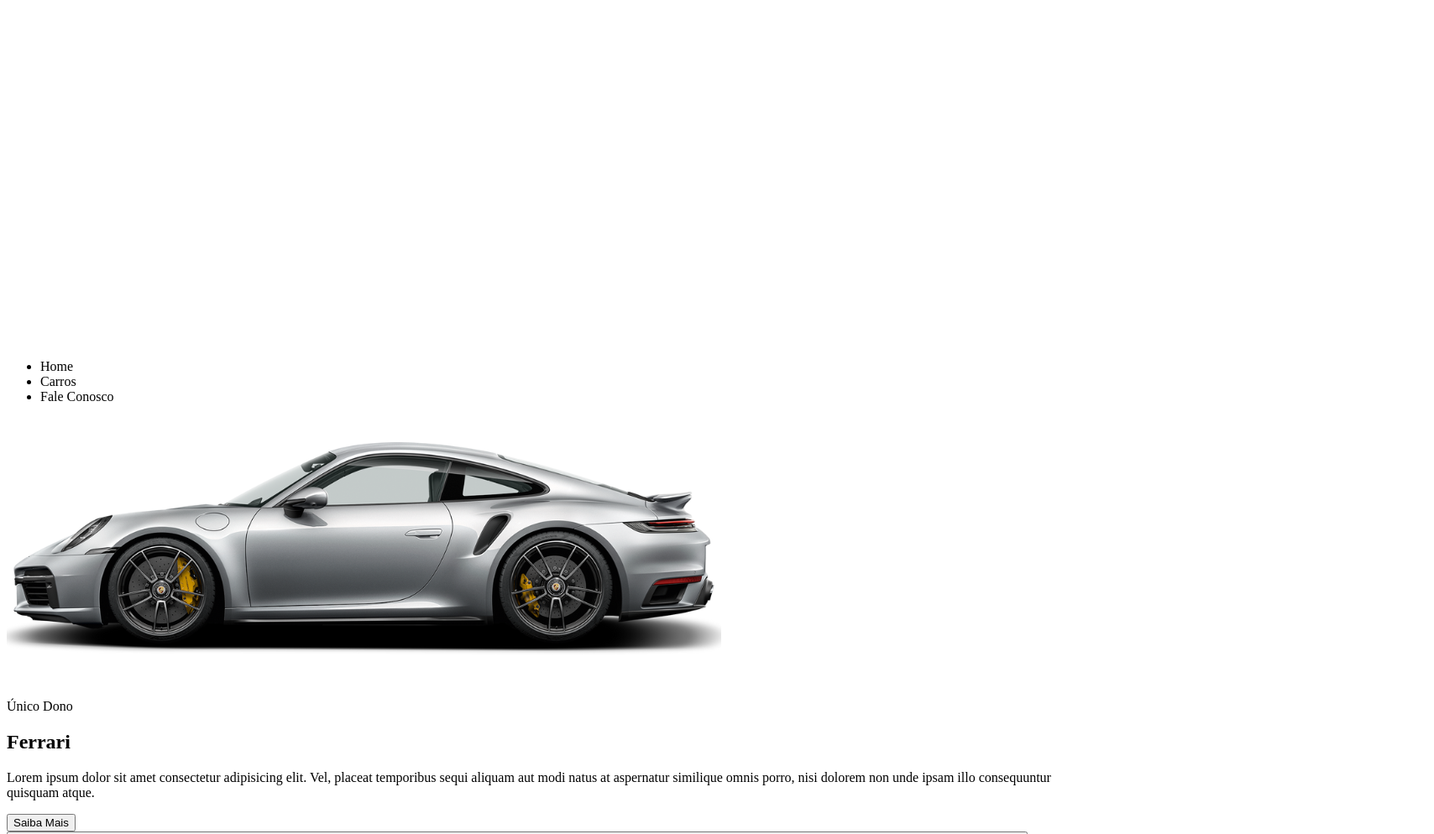
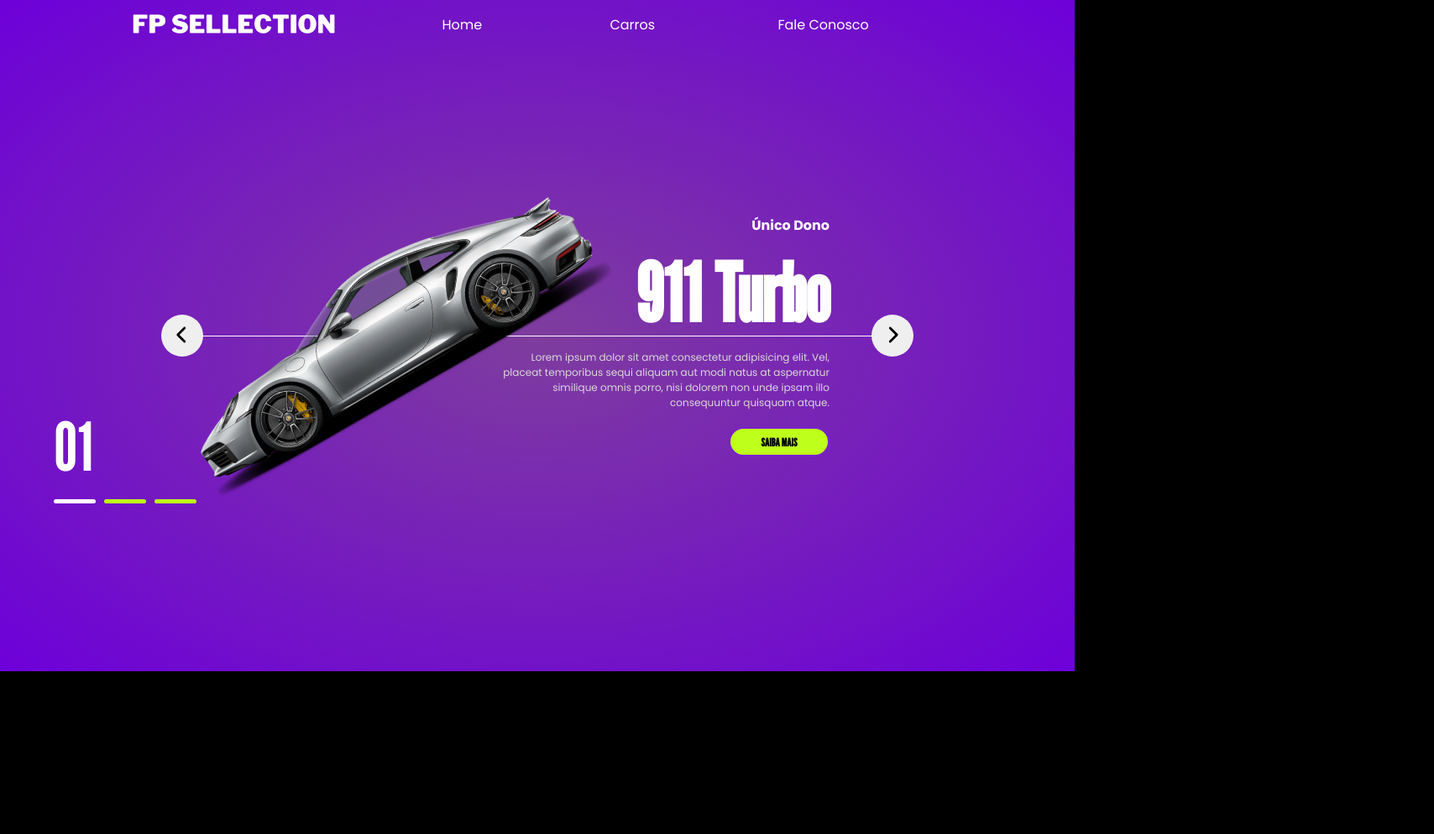
Before and after one commit to VictorAnizauBarros/loja-de-carros, a plain HTML site: page index.html in a window 1280 px wide. Shown: the top 994 px of the page at 84% size, 1708 px wide, since content can reach past the window. After the commit the page ends 800 px from the top, so only its background shows below. Drawn offline with nearby package versions, Linux system fonts and the light colour scheme.

Commit message:
estilização concluída

```diff
--- a/index.html
+++ b/index.html
@@ -39,14 +39,14 @@
                     <!-- Informação importante -->
                     <p class="car-information">Único Dono</p>
                     <!-- Nome do produto -->
-                    <h2>Ferrari</h2>
+                    <h2>911 Turbo</h2>
                     <!-- Descrição do produto -->
                     <p class="description">Lorem ipsum dolor sit amet consectetur adipisicing elit. Vel, placeat
                         temporibus sequi aliquam aut modi natus at aspernatur similique omnis porro, nisi dolorem non
                         unde ipsam illo consequuntur quisquam atque.
                     </p>
                     <!-- Botão Saiba Mais -->
-                    <button class="">Saiba Mais</button>
+                    <button class="information">Saiba Mais</button>
                 </div>
             </div>
         </div>
--- a/style.css
+++ b/style.css
@@ -0,0 +1,223 @@
+@import url('https://fonts.googleapis.com/css2?family=Poppins:ital,wght@0,100;0,200;0,300;0,400;0,500;0,600;0,700;0,800;0,900;1,100;1,200;1,300;1,400;1,500;1,600;1,700;1,800;1,900&display=swap');
+
+@import url('https://fonts.googleapis.com/css2?family=League+Gothic&display=swap');
+
+/* Formatações Gerais */
+* {
+    margin: 0;
+    padding: 0;
+    box-sizing: border-box;
+    list-style: none;
+    font-family: 'Poppins', sans-serif;
+}
+
+/* Corpo */
+body {
+    background-color: #000;
+    color: #fff;
+    font-size: 16px;
+    overflow: hidden;
+}
+
+/* Cabeçalho */
+header {
+    /* Gerais */
+    position: fixed;
+    left:50%;
+    width: 76vw;
+    transform: translateX(-50%);
+    display: grid;
+    align-items: center;
+    grid-template-columns: 1fr 600px;
+    gap: 10%;
+    z-index: 2;
+
+
+    /* Imagem */
+    & img {
+        width: 250px;
+    }
+
+    /* Menu de navegação */
+    & nav {
+        /* Lista */
+        & ul {
+            display: grid;
+            grid-template-columns: repeat(3, 200px);
+        }
+    }
+}
+
+/* Sessão principal */
+section {
+    /* Gerais */
+    background-image: radial-gradient(#7f3d9e, #6d00d9);
+    height: 100vh;
+    position: relative;
+
+    /* Lista */
+    & .list {
+        /* Gerais */
+        width: 70vw;
+        margin: auto;
+        height: 100%;
+        position: relative;
+
+        /* Item da lista */
+        & .item {
+            position: absolute;
+            inset: 0;
+
+            /* Imagem do produto */
+            & .car-img {
+                position: absolute;
+                top: 50%;
+                transform: translateY(-50%);
+                width: 60%;
+
+                /* Imagem */
+                & img {
+                    width: 100%;
+                    transform: rotate(-30deg) ;
+                }
+            }
+
+            /* Conteúdo */
+            & .content {
+                position: absolute;
+                right: 100px;
+                width: 70%;
+                height: 100%;
+                display: flex;
+                flex-direction: column;
+                justify-content: center;
+                align-items: end;
+                gap: 20px;
+
+                /* Informações importante */
+                & .car-information {
+                    font-weight: bold;
+
+                }
+
+                /* Título */
+                & h2 {
+                    font-size: 6em;
+                    line-height: 1em;
+                    font-family: 'League Gothic';
+                }
+
+                /* Descrição do produto */
+                & .description {
+                    color: #d9d9d9;
+                    font-size: 12px;
+                    text-align: right;
+                    max-width: 400px;
+
+                }
+
+                /* Botão de Saiba Mais */
+                & .information {
+                    border-radius: 30px;
+                    height: 35px;
+                    width: 120px;
+                    text-transform: uppercase;
+                    border: 2px solid #791fd3;
+                    background-color: #beff1b;
+                    color: #000;
+                    cursor: pointer;
+                    font-weight: bold;
+                    font-family: 'League Gothic';
+
+
+                }
+            }
+        }
+
+        &::before {
+            content: '';
+            position:absolute;
+            height: 200px;
+            width: 100%;
+            top: 50%;
+            border-top: 1px solid #fff;
+        }
+    }
+
+    /* Setas */
+    .arrows {
+        /* Gerais */
+        width: 70vw;
+        position: absolute;
+        top: 50%;
+        left: 50%;
+        transform: translate(-50%, -25px);
+        display: flex;
+        justify-content: space-between;
+
+        /* Primeiro botão (seta para esquerda) */
+         & button:nth-child(1) {
+            & img {
+                transform: scale(-1);
+            }
+         }
+
+        & button {
+            top: 60%;
+            width: 50px;
+            height: 50px;
+            border-radius: 50%;
+            border: none;
+            cursor: pointer;
+
+            & img {
+                width: 20px;
+                margin-top: 4px;
+                cursor: pointer;
+            }
+
+            &:hover {
+                background-color: #beff1b;
+            }
+
+        }
+    }
+
+    /* Indicadores */
+    .indicators {
+        position: absolute;
+        top: 50%;
+        left: 50%;
+        transform: translateX(-50%);
+        height: 200px;
+        width: 90vw;
+        display: flex;
+        flex-direction: column;
+        justify-content: end;
+        gap: 15px;
+
+        /* Número */
+        & .number {
+            font-size: 5em;
+            font-family: 'League Gothic';
+        }
+
+        & ul {
+            display: flex;
+            gap: 10px;
+
+            & li {
+                width: 50px;
+                height: 5px;
+                background-color: #beff1b;
+                border-radius: 5px;
+                transition: 0.5s
+            }
+
+            & .active {
+                background-color: #fff;
+            }
+        }
+    }
+
+}
```
